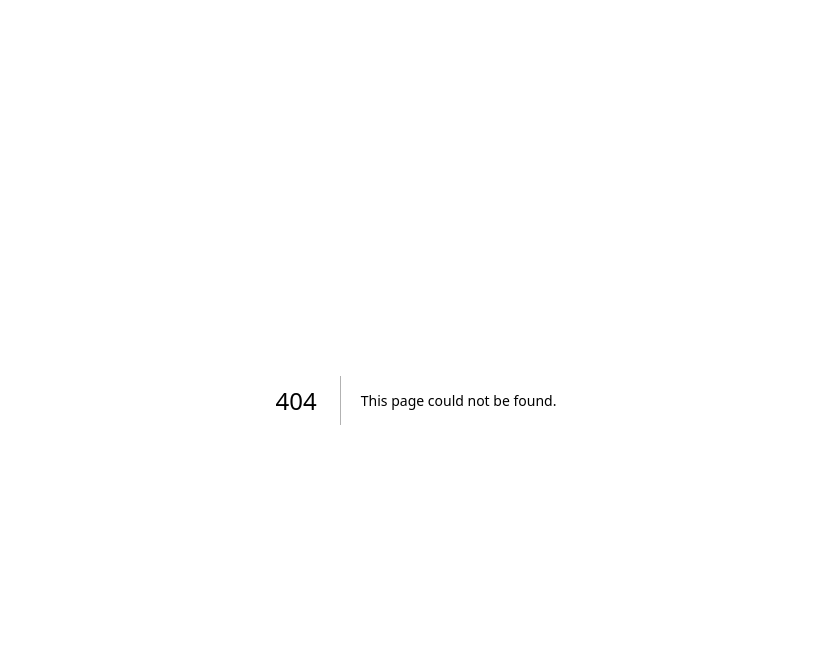
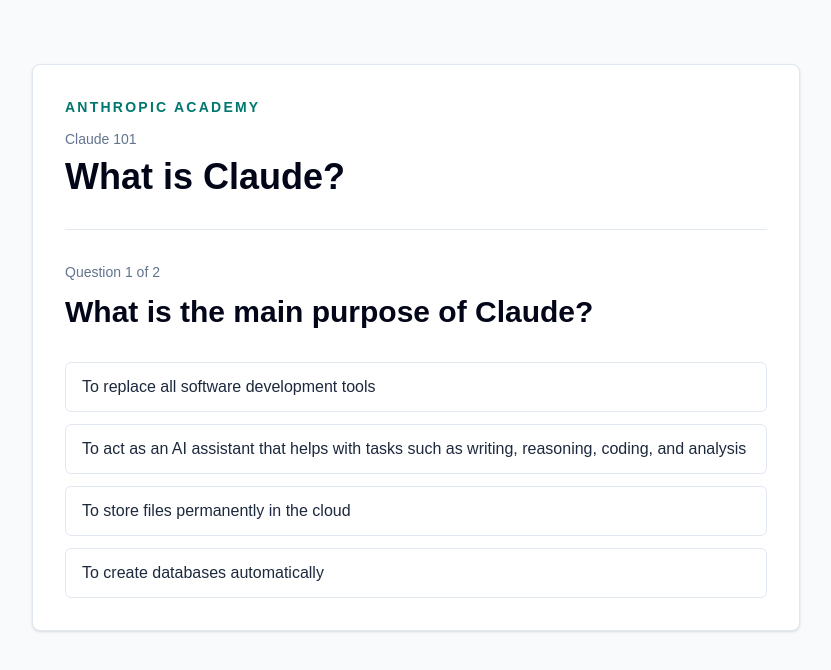
Before and after one commit to bh7781/mnemoloop, a Next.js app: page /practice in a window 1280 px wide. Before the commit this address had no page. Shown: the top 670 px of the page, without its empty margins (224-1055 px from the left). Built offline with nearby package versions, Linux system fonts and the light colour scheme.

Commit message:
Add basic practice quiz

```diff
--- /dev/null
+++ b/app/practice/page.tsx
@@ -0,0 +1,45 @@
+import { readFile } from "node:fs/promises";
+import path from "node:path";
+import Quiz from "./quiz";
+
+export type QuizQuestion = {
+  id: string;
+  question: string;
+  options: string[];
+  correctOptionIndex: number;
+  explanation: string;
+};
+
+export type QuizData = {
+  chapterId: string;
+  chapterTitle: string;
+  course: string;
+  provider: string;
+  questions: QuizQuestion[];
+};
+
+const sampleQuestionPath = path.join(
+  /*turbopackIgnore: true*/ process.cwd(),
+  "generated",
+  "questions",
+  "ai",
+  "anthropic-academy",
+  "1-claude-101",
+  "s1c1-what-is-claude.questions.json",
+);
+
+async function getSampleQuiz(): Promise<QuizData> {
+  const file = await readFile(sampleQuestionPath, "utf8");
+
+  return JSON.parse(file) as QuizData;
+}
+
+export default async function PracticePage() {
+  const quiz = await getSampleQuiz();
+
+  return (
+    <main className="min-h-screen bg-slate-50 px-6 py-10 text-slate-950 sm:py-16">
+      <Quiz quiz={quiz} />
+    </main>
+  );
+}
--- /dev/null
+++ b/app/practice/quiz.tsx
@@ -0,0 +1,169 @@
+"use client";
+
+import { useState } from "react";
+import type { QuizData } from "./page";
+
+type QuizProps = {
+  quiz: QuizData;
+};
+
+export default function Quiz({ quiz }: QuizProps) {
+  const [currentQuestionIndex, setCurrentQuestionIndex] = useState(0);
+  const [selectedOptionIndex, setSelectedOptionIndex] = useState<number | null>(
+    null,
+  );
+  const [correctCount, setCorrectCount] = useState(0);
+  const [isComplete, setIsComplete] = useState(false);
+
+  const currentQuestion = quiz.questions[currentQuestionIndex];
+  const hasAnswered = selectedOptionIndex !== null;
+  const isCorrect =
+    hasAnswered && selectedOptionIndex === currentQuestion.correctOptionIndex;
+
+  function selectOption(optionIndex: number) {
+    if (hasAnswered) {
+      return;
+    }
+
+    setSelectedOptionIndex(optionIndex);
+
+    if (optionIndex === currentQuestion.correctOptionIndex) {
+      setCorrectCount((count) => count + 1);
+    }
+  }
+
+  function goToNextQuestion() {
+    if (currentQuestionIndex === quiz.questions.length - 1) {
+      setIsComplete(true);
+      return;
+    }
+
+    setCurrentQuestionIndex((index) => index + 1);
+    setSelectedOptionIndex(null);
+  }
+
+  function restartQuiz() {
+    setCurrentQuestionIndex(0);
+    setSelectedOptionIndex(null);
+    setCorrectCount(0);
+    setIsComplete(false);
+  }
+
+  if (isComplete) {
+    return (
+      <section className="mx-auto flex w-full max-w-3xl flex-col gap-8 rounded-lg border border-slate-200 bg-white p-6 shadow-sm sm:p-8">
+        <QuizHeader quiz={quiz} />
+        <div className="border-t border-slate-200 pt-8">
+          <p className="text-sm font-semibold uppercase tracking-[0.16em] text-teal-700">
+            Quiz complete
+          </p>
+          <h1 className="mt-3 text-3xl font-semibold tracking-normal text-slate-950 sm:text-4xl">
+            Final score: {correctCount} / {quiz.questions.length}
+          </h1>
+          <p className="mt-3 text-base leading-7 text-slate-600">
+            You answered {correctCount} out of {quiz.questions.length} questions
+            correctly.
+          </p>
+          <button
+            type="button"
+            onClick={restartQuiz}
+            className="mt-8 rounded-md bg-slate-950 px-5 py-3 text-sm font-semibold text-white shadow-sm transition hover:bg-slate-800 focus:outline-none focus:ring-2 focus:ring-slate-950 focus:ring-offset-2"
+          >
+            Restart quiz
+          </button>
+        </div>
+      </section>
+    );
+  }
+
+  return (
+    <section className="mx-auto flex w-full max-w-3xl flex-col gap-8 rounded-lg border border-slate-200 bg-white p-6 shadow-sm sm:p-8">
+      <QuizHeader quiz={quiz} />
+
+      <div className="border-t border-slate-200 pt-8">
+        <p className="text-sm font-medium text-slate-500">
+          Question {currentQuestionIndex + 1} of {quiz.questions.length}
+        </p>
+        <h1 className="mt-3 text-2xl font-semibold tracking-normal text-slate-950 sm:text-3xl">
+          {currentQuestion.question}
+        </h1>
+
+        <div className="mt-8 grid gap-3">
+          {currentQuestion.options.map((option, optionIndex) => {
+            const isSelected = selectedOptionIndex === optionIndex;
+
+            return (
+              <button
+                key={option}
+                type="button"
+                onClick={() => selectOption(optionIndex)}
+                disabled={hasAnswered}
+                className={[
+                  "rounded-md border px-4 py-3 text-left text-sm font-medium transition focus:outline-none focus:ring-2 focus:ring-slate-950 focus:ring-offset-2 sm:text-base",
+                  getOptionClassName({ hasAnswered, isSelected }),
+                ].join(" ")}
+              >
+                {option}
+              </button>
+            );
+          })}
+        </div>
+
+        {hasAnswered ? (
+          <div className="mt-8 rounded-md border border-slate-200 bg-slate-50 p-5">
+            <p
+              className={[
+                "text-sm font-semibold",
+                isCorrect ? "text-teal-700" : "text-red-700",
+              ].join(" ")}
+            >
+              {isCorrect ? "Correct" : "Incorrect"}
+            </p>
+            <p className="mt-2 text-base leading-7 text-slate-700">
+              {currentQuestion.explanation}
+            </p>
+            <button
+              type="button"
+              onClick={goToNextQuestion}
+              className="mt-5 rounded-md bg-slate-950 px-5 py-3 text-sm font-semibold text-white shadow-sm transition hover:bg-slate-800 focus:outline-none focus:ring-2 focus:ring-slate-950 focus:ring-offset-2"
+            >
+              Next question
+            </button>
+          </div>
+        ) : null}
+      </div>
+    </section>
+  );
+}
+
+function QuizHeader({ quiz }: QuizProps) {
+  return (
+    <header>
+      <p className="text-sm font-semibold uppercase tracking-[0.16em] text-teal-700">
+        {quiz.provider}
+      </p>
+      <p className="mt-3 text-sm font-medium text-slate-500">{quiz.course}</p>
+      <h2 className="mt-2 text-3xl font-semibold tracking-normal text-slate-950 sm:text-4xl">
+        {quiz.chapterTitle}
+      </h2>
+    </header>
+  );
+}
+
+function getOptionClassName({
+  hasAnswered,
+  isSelected,
+}: {
+  hasAnswered: boolean;
+  isSelected: boolean;
+}) {
+  if (!hasAnswered) {
+    return "border-slate-200 bg-white text-slate-800 hover:border-teal-700 hover:bg-teal-50";
+  }
+
+  if (isSelected) {
+    return "border-teal-700 bg-teal-50 text-teal-950";
+  }
+
+  return "border-slate-200 bg-white text-slate-500";
+}
```
